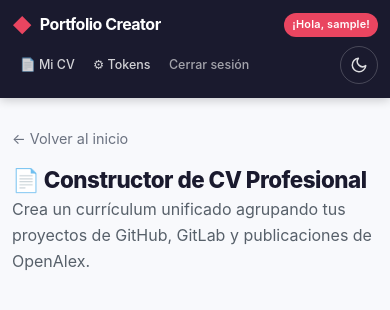
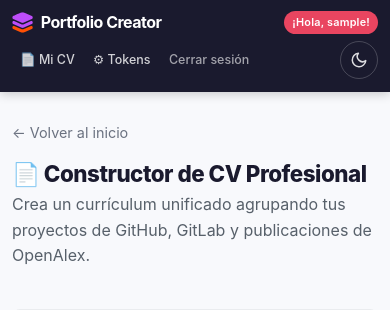
Before and after one commit to eldanimh/PortfolioCreator, a Django app: page /mi-cv/ in a window 390 px wide. Shown: the top 310 px of the page. Run offline with Django 4.2, Linux system fonts and the light colour scheme; the visitor is signed in with stand-in values (Sample User, id 1); data comes from the database, SQL or seed files in the repository; parts of the project's set-up code (start-up, migrations or seed data) failed here and were passed over; some libraries are stand-ins or nearby versions.

Commit message:
Update brand icon implementation and adjust stylesheet versioning

```diff
--- a/portfolioCV/static/portfolioCV/css/style.css
+++ b/portfolioCV/static/portfolioCV/css/style.css
@@ -89,8 +89,8 @@ a:hover {
 }
 
 .brand-icon {
-    color: var(--highlight);
-    font-size: 1.5rem;
+    width: 1.6rem;
+    height: 1.6rem;
 }
 
 .nav-links {
@@ -1285,7 +1285,8 @@ a.cv-chip:hover {
     }
 
     .brand-icon {
-        font-size: 1.2rem;
+        width: 1.3rem;
+        height: 1.3rem;
     }
 
     .nav-links {
--- a/portfolioCV/templates/portfolioCV/base.html
+++ b/portfolioCV/templates/portfolioCV/base.html
@@ -9,7 +9,7 @@
     <link rel="shortcut icon" type="image/svg+xml" href="{% static 'portfolioCV/img/SOLO-LOGO.svg' %}?v=6">
     <link rel="icon" type="image/svg+xml" href="{% static 'portfolioCV/img/SOLO-LOGO.svg' %}?v=6">
     <link rel="apple-touch-icon" href="{% static 'portfolioCV/img/SOLO-LOGO.svg' %}?v=6">
-    <link rel="stylesheet" href="{% static 'portfolioCV/css/style.css' %}?v=8">
+    <link rel="stylesheet" href="{% static 'portfolioCV/css/style.css' %}?v=9">
     <script>
         (function () {
             var t = null;
@@ -26,7 +26,7 @@
     <nav class="navbar">
         <div class="nav-container">
             <a href="{% url 'index' %}" class="nav-brand">
-                <span class="brand-icon">◆</span> Portfolio Creator
+                <img src="{% static 'portfolioCV/img/SOLO-LOGO.svg' %}" alt="" class="brand-icon"> Portfolio Creator
             </a>
             {% if user.is_authenticated %}
             <span class="nav-user-badge">¡Hola, {{ user.username }}!</span>
```
